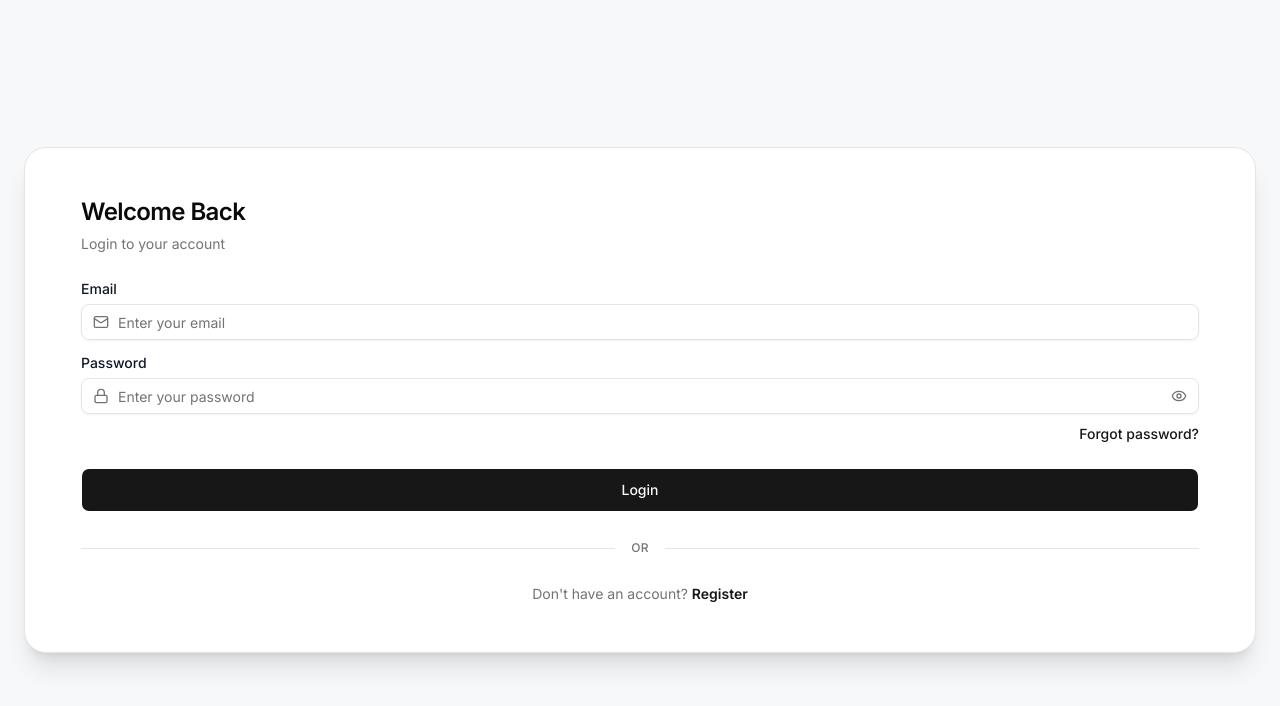
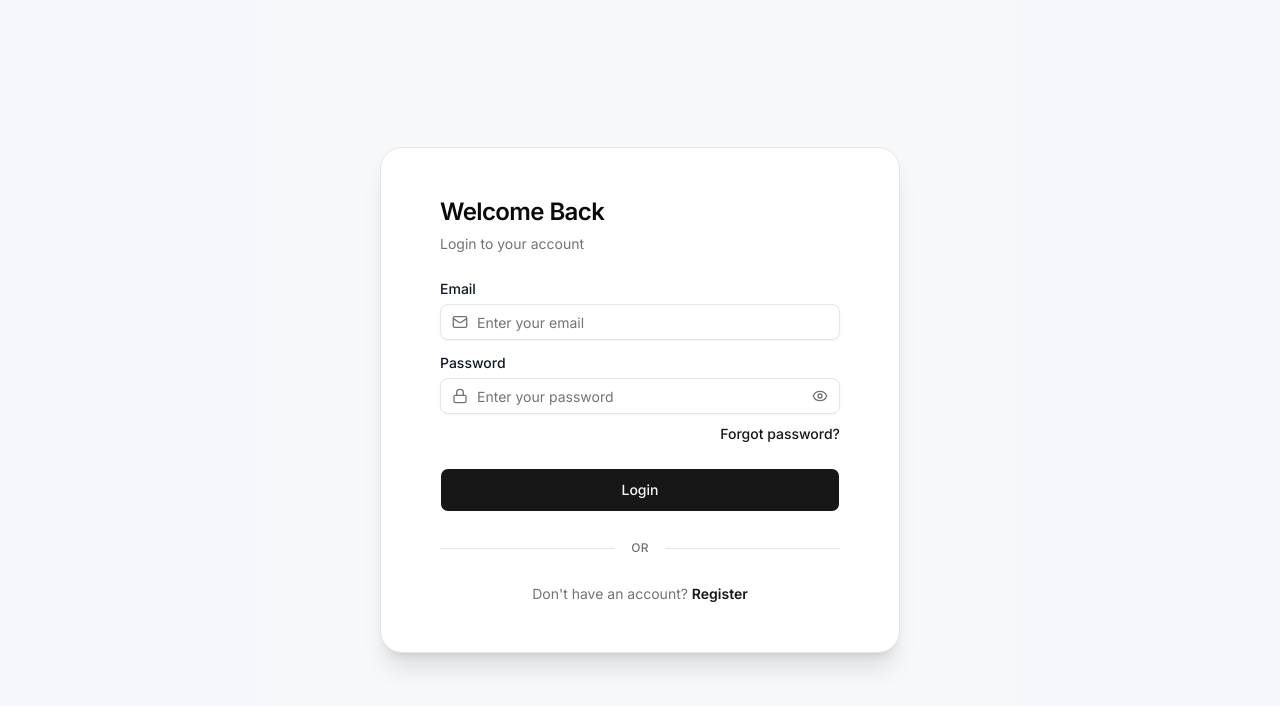
Before and after one commit to jangkarbumi/Ruang, a Next.js app: page /login in a window 1280 px wide. Shown: the top 706 px of the page. Built offline with nearby package versions, Linux system fonts and the light colour scheme.

Commit message:
fix: adjust size of the form

```diff
--- a/src/components/auth/AuthApp.tsx
+++ b/src/components/auth/AuthApp.tsx
@@ -18,7 +18,7 @@ export default function AuthApp({ initialView = 'login' }: { initialView?: View
 
   return (
     <div className="flex min-h-screen w-full items-center justify-center bg-muted/20 p-0 sm:p-6">
-      <div className="w-full bg-background px-6 py-12 sm:rounded-3xl sm:px-10 sm:shadow-xl sm:border lg:px-14">
+      <div className="w-full max-w-130 bg-background px-6 py-12 sm:rounded-3xl sm:px-10 sm:shadow-xl sm:border lg:px-14">
         <div className="flex items-center justify-center">
           {view === 'dashboard' ? (
             <Dashboard onBack={() => setView('login')} />
@@ -86,7 +86,7 @@ function FormInput({
 }
 
 function FormShell({ children }: { children: React.ReactNode }) {
-  return <div className="w-full animate-in fade-in slide-in-from-bottom-2 duration-500">{children}</div>
+  return <div className="w-full max-w-100 animate-in fade-in slide-in-from-bottom-2 duration-500">{children}</div>
 }
 
 function Divider() {
```
